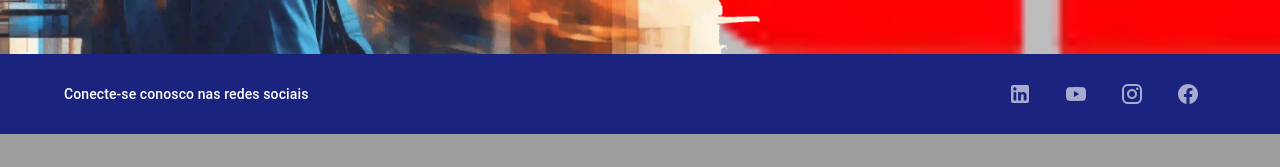
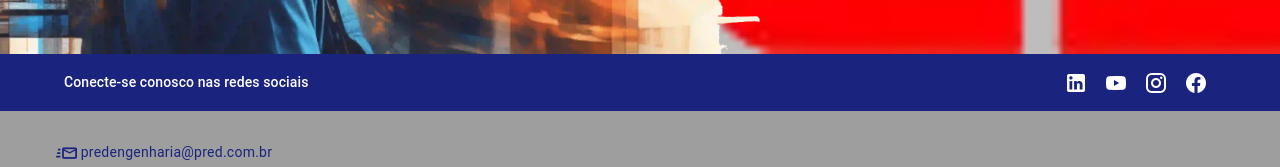
Before and after one commit to Yanicksantos/paginaprincipal, a Nuxt app: page / in a window 1280 px wide. Shown: the part 5726-5893 px from the top of the page. Built offline with nearby package versions, Linux system fonts and the light colour scheme.

Commit message:
otimização 15

```diff
--- a/components/Footer/footer.vue
+++ b/components/Footer/footer.vue
@@ -6,22 +6,32 @@
            <div class="d-flex w-100 align-center px-2">
              <strong class="text-caption text-md-subtitle-2">Conecte-se conosco nas redes sociais</strong>
              <v-spacer></v-spacer>
-             <v-btn
-                 v-for="icon in icons"
-                 :key="icon"
-                 class="mx-1 d-sm-none"
-                 :icon="icon"
-                 variant="plain"
-                 size="small"
-             ></v-btn>
-             <v-btn
-                 v-for="icon in icons"
-                 :key="icon"
-                 class="mx-1 d-none d-sm-block"
-                 :icon="icon"
-                 variant="plain"
 
-             ></v-btn>
+                <v-btn
+                    v-for="(social, i) in socias"
+                    :key="i"
+                    class="mx-1 d-sm-none"
+                    :icon="social.icon"
+                    variant="compact"
+                    size="small"
+                    :href="social.to"
+                    target="_blank"
+
+                ></v-btn>
+
+                <nuxt-link
+                v-for="(social, i) in socias"
+                :key="i"
+                :to="social.to"
+                target="_blank"
+                class="mx-2 d-none d-sm-inline"
+
+                >
+                <v-icon :icon="social.icon" color="white"></v-icon>
+              </nuxt-link>
+
+
+
            </div>
          </v-container>
        </div>
@@ -53,16 +63,12 @@
 
 
 
-<script >
+<script setup>
 
-export default {
-   data: () => ({
-     icons: [
-       'mdi-linkedin',
-       'mdi-youtube',
-       'mdi-instagram',
-       'mdi-facebook'
-     ],
-   }),
- }
+const socias = [
+    { icon: 'mdi-linkedin', to: 'https://www.linkedin.com/company/pred-engenharia/' },
+    { icon: 'mdi-youtube', to: 'https://www.youtube.com/@predengenharia3567' },
+    { icon: 'mdi-instagram', to: 'https://www.instagram.com/predengenharia/' },
+    { icon: 'mdi-facebook', to: 'https://www.facebook.com/PredEngenharia/' }
+  ]
 </script>
--- a/components/mci/banner.vue
+++ b/components/mci/banner.vue
@@ -5,7 +5,7 @@
             <div class="h-100 w-100 pa-6 " style="background-image: linear-gradient(to top, rgba(0, 0, 0, 1), rgba(0, 0, 0, .7), transparent);">
                 <div class="d-flex justify-center flex-column align-center h-100 elevation-24 rounded pa-2" style="background-color: rgba(0, 0, 0, .3);">
                         <v-img src="/mcilogo.webp"  width="100" max-height="50"></v-img>
-                        <h1 class="text-body-1  text-white text-center mt-4">MANUNTENÇÃO <br> CONDICIONADA A INSPEÇÃO</h1>
+                        <h1 class="text-body-1  text-white text-center mt-4">MANUNTENÇÃO <br> CONDICIONADA À INSPEÇÃO</h1>
 
                 </div>
                 <div>
@@ -24,7 +24,7 @@
                     <v-container>
                         <div class="d-flex justify-center flex-column align-center elevation-24 rounded pa-6" style="background-color: rgba(0, 0, 0, .3);">
                                 <v-img src="/mcilogo.webp"  width="100" max-height="50" class="mt-6"></v-img>
-                                <h1 class="text-h3 text-white text-center mt-10 font-weight-medium">MANUNTENÇÃO <br> CONDICIONADA A INSPEÇÃO</h1>
+                                <h1 class="text-h3 text-white text-center mt-10 font-weight-medium">MANUNTENÇÃO <br> CONDICIONADA À INSPEÇÃO</h1>
 
                         </div>
                         <div>
--- a/pages/servicos/engenharia-manutencao-e-confiabilidade.vue
+++ b/pages/servicos/engenharia-manutencao-e-confiabilidade.vue
@@ -143,7 +143,7 @@
                                 local, não só aumenta a eficácia das operações, mas também reduz o tempo de
                                 inatividade não programado, melhorando a produtividade da sua equipe e a
                                 confiabilidade dos equipamentos.</p>
-                                <p class="text-body-2 text-md-body-1 my-3">A Pred Engenharia acredita que um bom plano de manutenção é aquele que é “cumprível”. Para tanto, precisa ser feito em campo e por profissionais experientes, seguindo procedimentos/diretrizes formalmente definidos no <a href="#" class="text-decoration-none">diagnóstico da manutenção</a>, sobre as quatro linhas de planejamento acima ilustrado.</p>
+                                <p class="text-body-2 text-md-body-1 my-3">A Pred Engenharia acredita que um bom plano de manutenção é aquele que é “cumprível”. Para tanto, precisa ser feito em campo e por profissionais experientes, seguindo procedimentos/diretrizes formalmente definidos no diagnóstico da manutenção, sobre as quatro linhas de planejamento acima ilustrado.</p>
                             </div>
 
                         </div>
```
